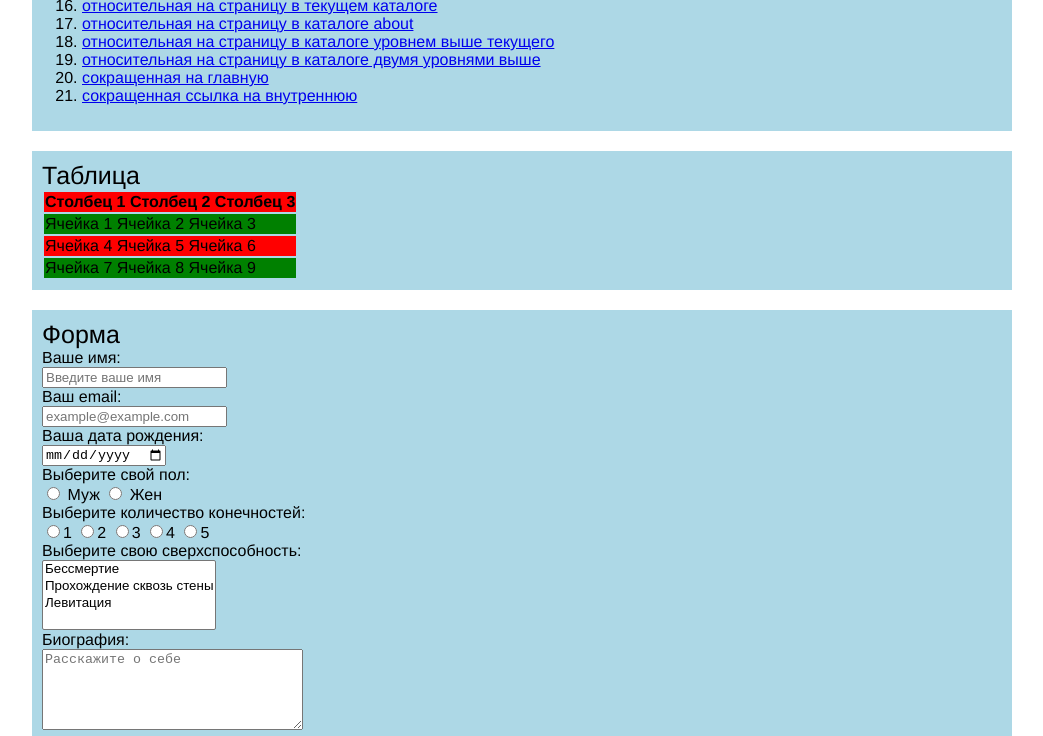
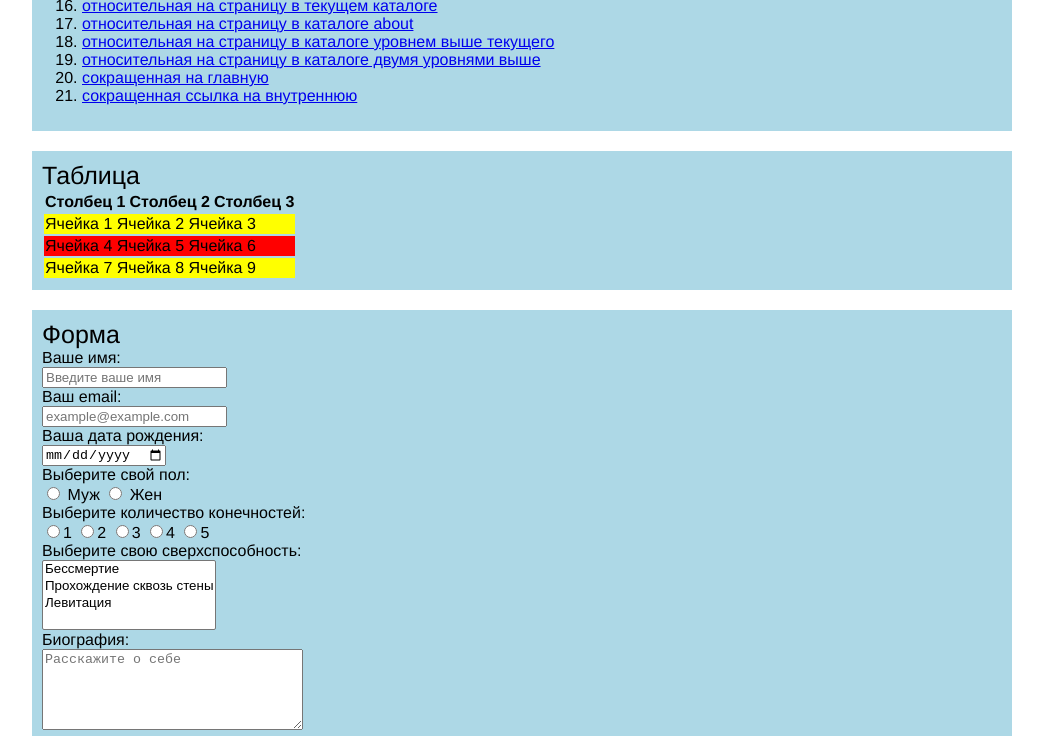
Before and after one commit to ArtemMazyev210/homework2, a plain HTML site: page index.html in a window 1280 px wide. Shown: the part 1108-1844 px from the top of the page, without its empty margins (118-1161 px from the left). Drawn offline with Linux system fonts and the light colour scheme.

Commit message:
Add files via upload

```diff
--- a/index.html
+++ b/index.html
@@ -14,7 +14,7 @@
     <header class="header">
         <img src="img/logo.png" id="logo" alt="logo">
         <span class="name-box">
-            <h1 class="name-site"> Название сайта</h1>
+            <h1> Название сайта</h1>
         </span>
     </header>
 
@@ -152,8 +152,10 @@
     <div class="table">
         <h3>Таблица</h3>
         <table>
-            <tr class="even-number">
-                <th colspan="3">Столбец 1 Столбец 2 Столбец 3</th>
+            <tr>
+                <th>Столбец 1</th>
+                <th>Столбец 2</th>
+                <th>Столбец 3</th>
             </tr>
             <tr class="odd-number">
                 <td colspan="3">Ячейка 1 Ячейка 2 Ячейка 3</td>
@@ -229,7 +231,6 @@
             <p><input type="submit" value="Отправить"></p>
         </form>
     </div>
-    </nav>
 
     <footer>
         <h4 class="footer-author"> (с) Артём Мазыев 2021 </h4>
--- a/style.css
+++ b/style.css
@@ -43,8 +43,7 @@ footer {
     height: 100px;
 }
 
-.name-box,
-.name-site {
+.name-box {
     float: right;
     margin: auto;
     margin-left: 0;
@@ -80,7 +79,7 @@ footer {
 }
 
 .odd-number {
-    background-color: green;
+    background-color: yellow;
 }
 
 .footer-author {
```
